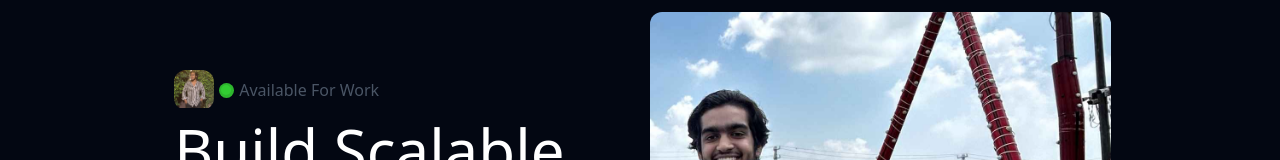
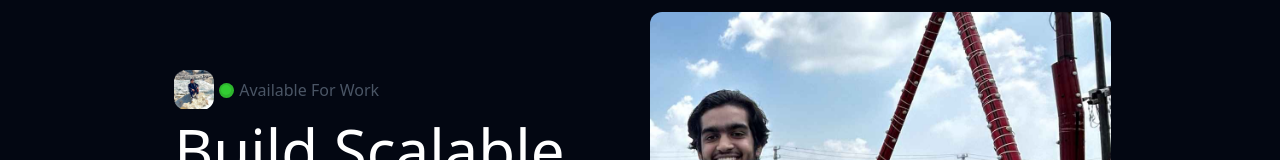
Before and after one commit to PragyeNawani/webdev, a Next.js app: page / in a window 1280 px wide. Shown: the part 168-328 px from the top of the page. Built offline with nearby package versions, Linux system fonts and the light colour scheme.

Commit message:
Update Section1.js

```diff
--- a/Components/Section1.js
+++ b/Components/Section1.js
@@ -6,7 +6,7 @@ const Section1 = () => {
         <div className="homecontainer mx-auto w-[90%] 2xl:w-[1500px] flex flex-col-reverse gap-[20px] 2xl:gap-0 xl:flex-row items-center justify-center">
             <div className="info xl:w-[40%] flex flex-col px-[5px] py-[5px] gap-[10px]">
                 <div className="infohead flex gap-[5px] items-center">
-                    <div><img src="./pfp.png" className='pfp h-[40px] w-[40px] rounded-xl object-cover' alt="" /></div>
+                    <div><img src="./IMG_4910.jpeg" className='pfp h-[40px] w-[40px] rounded-xl object-cover' alt="" /></div>
                     <div><div className='h-[15px] w-[15px] bg-opacity-60 bg-[#2eb62e] rounded-full flex items-center pl-[2px]'><svg xmlns="http://www.w3.org/2000/svg" className='h-[10px] w-[10px]' fill='#32CD32' viewBox="0 0 512 512"><path d="M256 512A256 256 0 1 0 256 0a256 256 0 1 0 0 512z"/></svg></div></div>
                     <div className='text-gray-600'>Available For Work</div>
                 </div>
```
